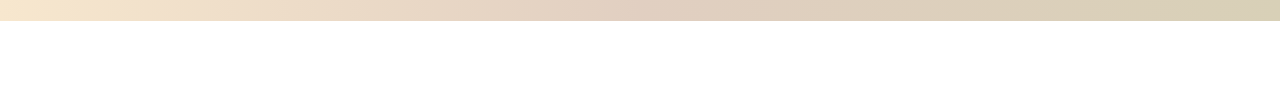
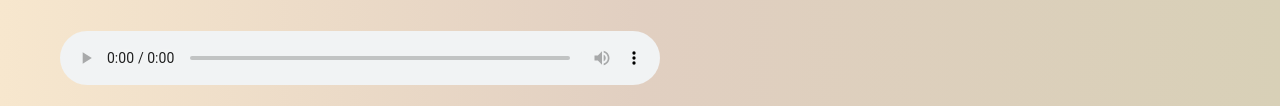
Before and after one commit to tech-01-proyect/Grupo-4-Integrado, a plain HTML site: page FISICA.html in a window 1280 px wide. Shown: the part 1181-1287 px from the top of the page. Before the commit the page ends 1202 px from the top, so only its background shows below. Drawn offline with Linux system fonts and the light colour scheme.

Commit message:
FISICA.html

```diff
--- a/FISICA.html
+++ b/FISICA.html
@@ -60,6 +60,12 @@ Code, Compile, Run and Debug online from anywhere in world.
             height: 100vh;           /* Altura del viewport */
             margin: 0;
         }
+            audio {
+            margin-top: 30px;
+            width: 80%;
+            max-width: 600px;
+            margin-left: auto;
+            margin-right: auto;
 
 
         }
@@ -116,6 +122,11 @@ Code, Compile, Run and Debug online from anywhere in world.
              <img src="Fisica.png">
             </div>
 
+        <audio controls>
+           <source src="AudioFisica.mp3" type="audio/mp3">
+           Tu navegador no soporta la etiqueta de audio.
+       </audio>
+
 </div>
 
 </body>
```
